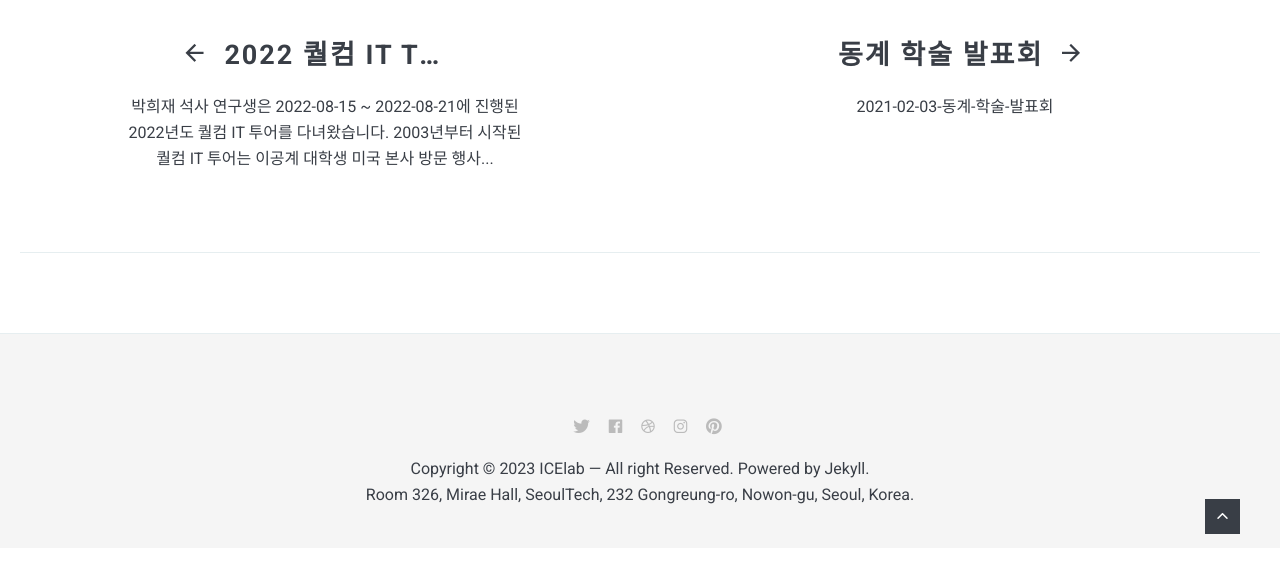
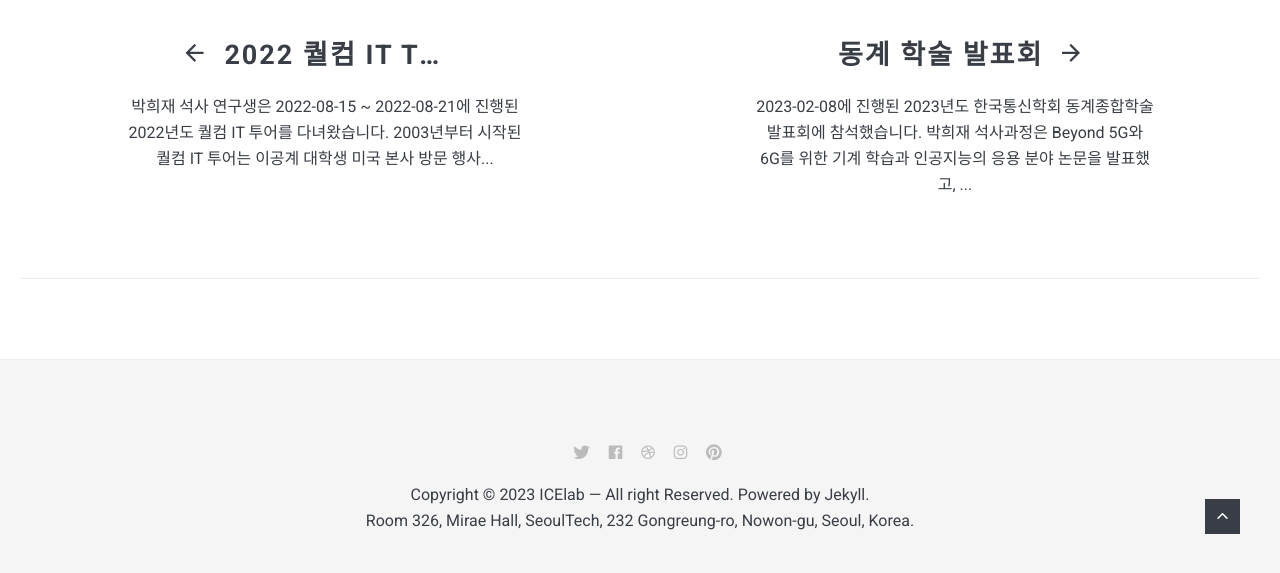
Before and after one commit to Icelab-2020/icelab-2020.github.io, a Jekyll site: the page built from _posts/2022-10-19-학술-발표회.markdown, in a window 1280 px wide and 900 px high, scrolled down 1677 px, cut to the strip 326-899 px from the top of the window. Built offline with Jekyll 4.4.1, drawn with Linux system fonts in a browser that asks for light colours; nearby versions of some CDN libraries; before the commit the page ends 2551 px from its top, so only the background shows below that.

Commit message:
Update 2023-02-08-동계-학술-발표회.markdown

```diff
--- a/_posts/2023-02-08-동계-학술-발표회.markdown
+++ b/_posts/2023-02-08-동계-학술-발표회.markdown
@@ -1 +1,3 @@
-2021-02-03-동계-학술-발표회
+2023-02-08에 진행된 2023년도 한국통신학회 동계종합학술발표회에 참석했습니다.
+
+박희재 석사과정은 Beyond 5G와 6G를 위한 기계 학습과 인공지능의 응용 분야 논문을 발표했고, 설기현 학부 연구생은 통신네트워크를 위한 연합학습 응용 및 도전 과제 논문을 발표했습니다.
```
